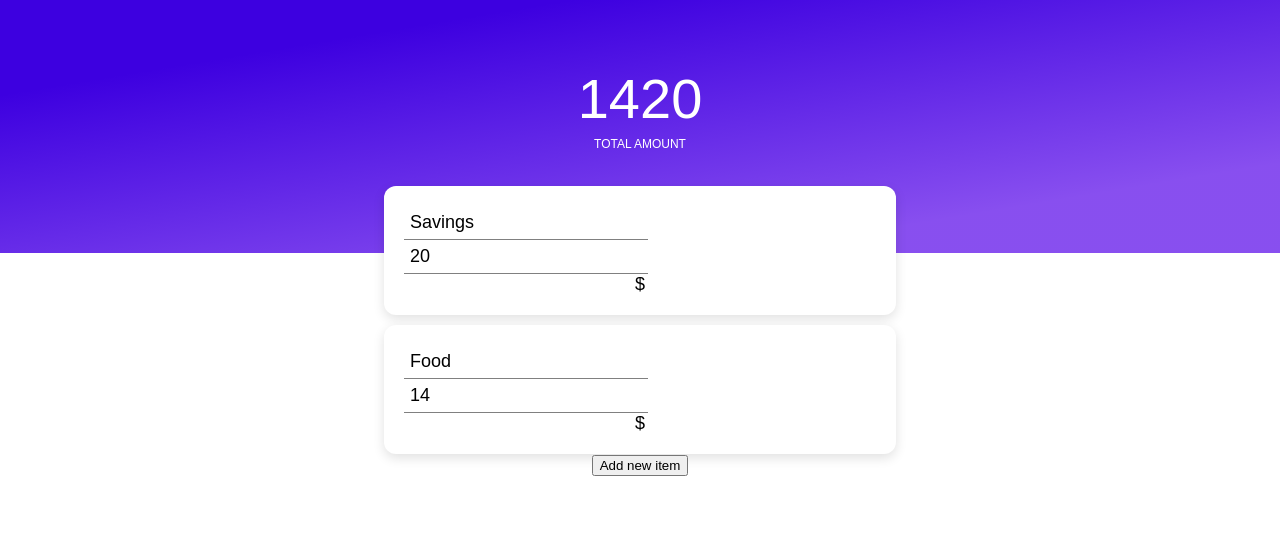
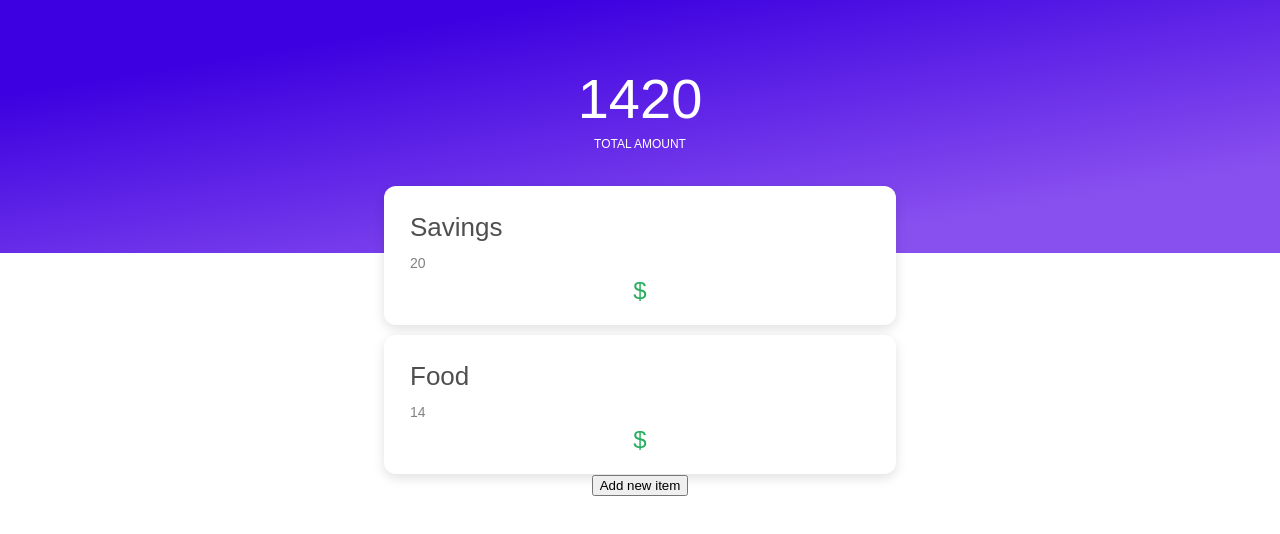
Before and after one commit to jacksonhvisuals/budget-calculator, a React (Create React App) app: page / in a window 1280 px wide. Shown: the top 534 px of the page. Built offline with nearby package versions, Linux system fonts and the light colour scheme.

Commit message:
:lipstick: apply some of the styling for the text items from Figma

```diff
--- a/src/components/BudgetInput/BudgetInput.css
+++ b/src/components/BudgetInput/BudgetInput.css
@@ -2,8 +2,8 @@ input {
     width: auto;
     padding: 6px;
     border: none;
-    border-bottom: 1px solid grey;
     font-size: 18px;
+    font-family: sans-serif;
     background-color: transparent;
 }
 #budgetInputForm {
--- a/src/components/ItemInput/ItemInput.css
+++ b/src/components/ItemInput/ItemInput.css
@@ -1,8 +1,30 @@
 #itemTitle {
     display: block;
+    font-style: normal;
+    font-weight: 500;
+    line-height: normal;
+    font-size: 26px;
+
+    color: #4F4F4F;
+
 }
 #itemPercentage {
     display: block;
+    font-style: normal;
+    font-weight: 500;
+    line-height: normal;
+    font-size: 14px;
+
+    color: #828282;
+}
+
+#itemTotal {
+    font-style: normal;
+    font-weight: 500;
+    line-height: normal;
+    font-size: 24px;
+
+    color: #27AE60;
 }
 #item-card {
     background-color: #fff;
```
